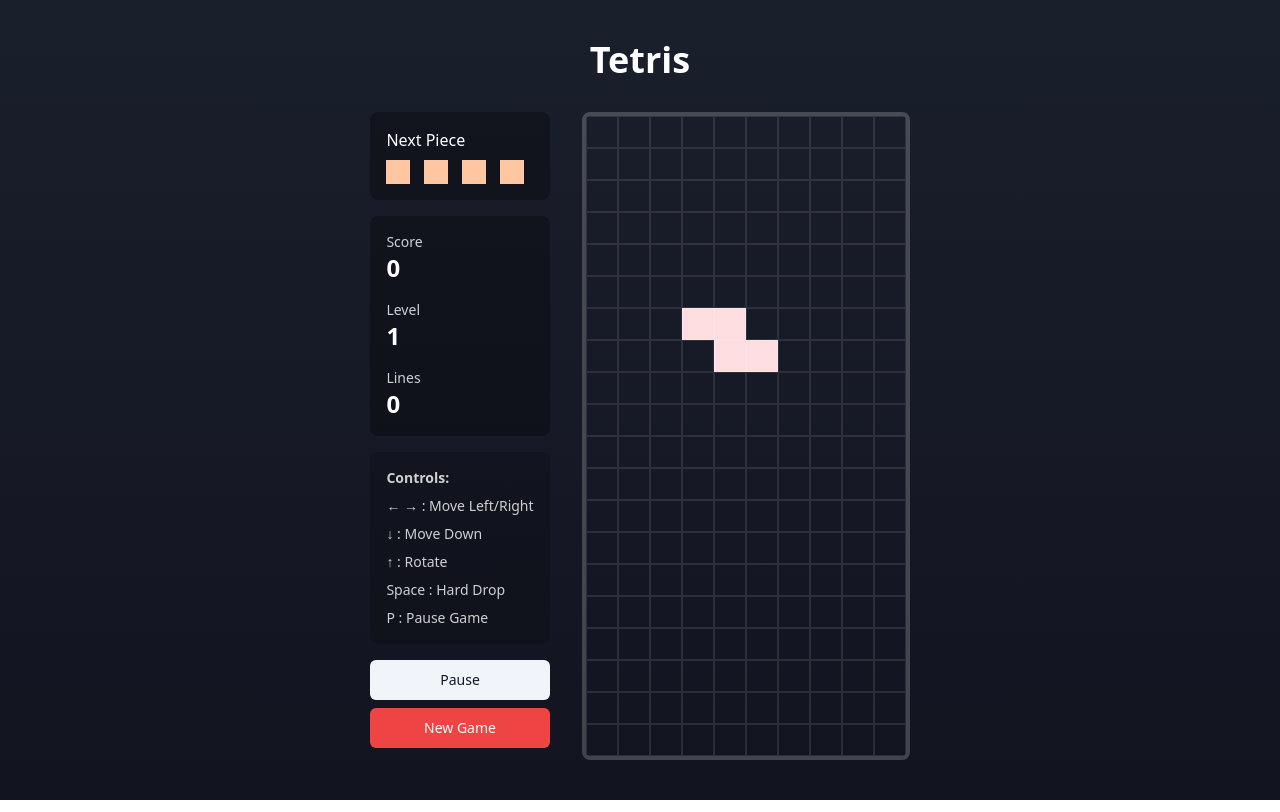
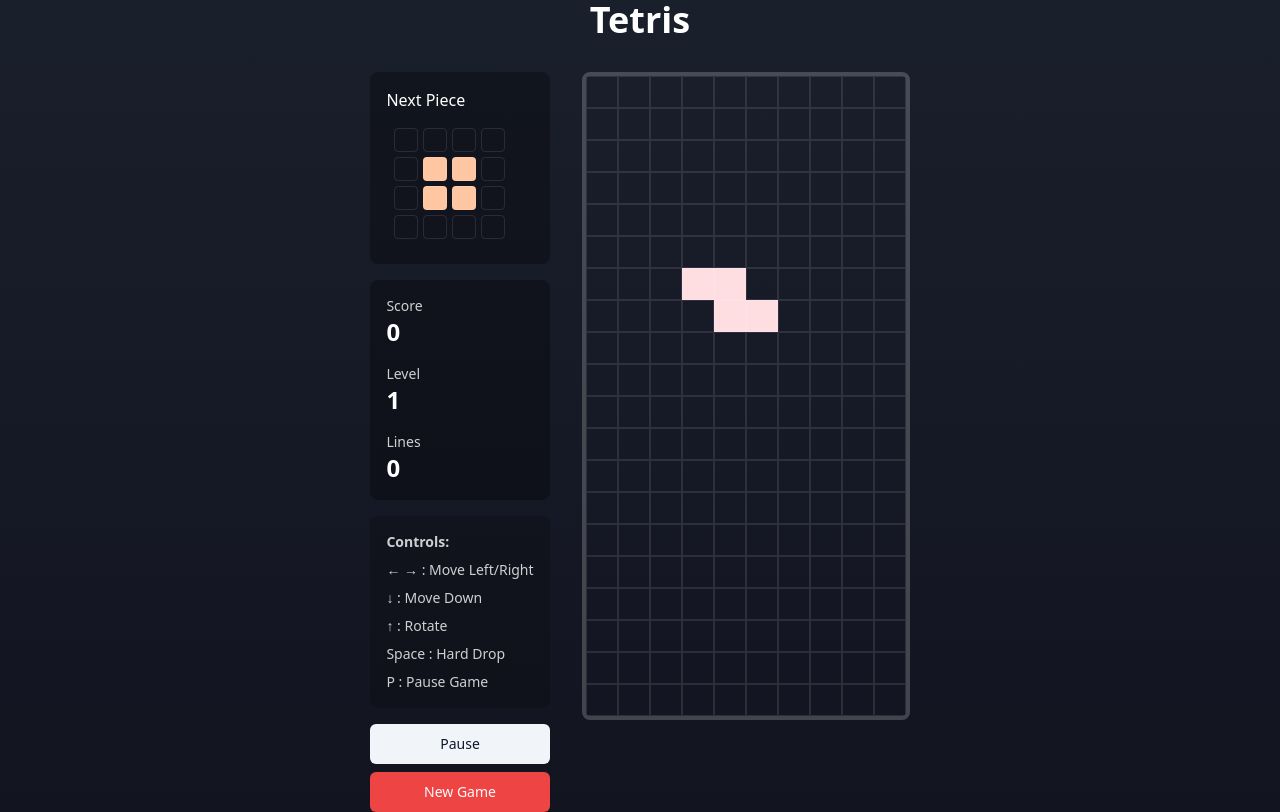
Before and after one commit to vitakul/colorful-brick-drop, a React (Vite) app: page / in a window 1280 px wide. Built offline with nearby package versions, Linux system fonts and the light colour scheme.

Commit message:
Fix Next Piece Indicator Display
Correct the rendering of the "Next Piece" indicator to ensure it displays the piece accurately in the Tetris game.
[skip gpt_engineer]

```diff
--- a/src/components/NextPiece.tsx
+++ b/src/components/NextPiece.tsx
@@ -7,15 +7,32 @@ interface NextPieceProps {
 }
 
 const NextPiece: React.FC<NextPieceProps> = ({ piece, type }) => {
+  // Calculate the size of the preview grid based on the piece
+  const gridSize = Math.max(piece.length, piece[0]?.length || 0);
+
+  // Create a centered grid for the piece
+  const centeredGrid = Array.from({ length: 4 }, () => Array(4).fill(0));
+  const offsetY = Math.floor((4 - piece.length) / 2);
+  const offsetX = Math.floor((4 - (piece[0]?.length || 0)) / 2);
+
+  // Place the piece in the center of the grid
+  piece.forEach((row, y) => {
+    row.forEach((cell, x) => {
+      if (cell !== 0) {
+        centeredGrid[y + offsetY][x + offsetX] = cell;
+      }
+    });
+  });
+
   return (
     <div className="next-piece-preview">
       <h3 className="text-white mb-2">Next Piece</h3>
-      <div className="grid grid-cols-4 gap-1">
-        {piece.map((row, i) => (
+      <div className="grid grid-cols-4 gap-1 w-32 h-32 p-2">
+        {centeredGrid.map((row, i) => (
           row.map((cell, j) => (
             <div
               key={`${i}-${j}`}
-              className="w-6 h-6"
+              className="w-6 h-6 border border-white/10 rounded-sm"
               style={{
                 backgroundColor: cell ? TETROMINO_COLORS[type] : 'transparent',
               }}
```
